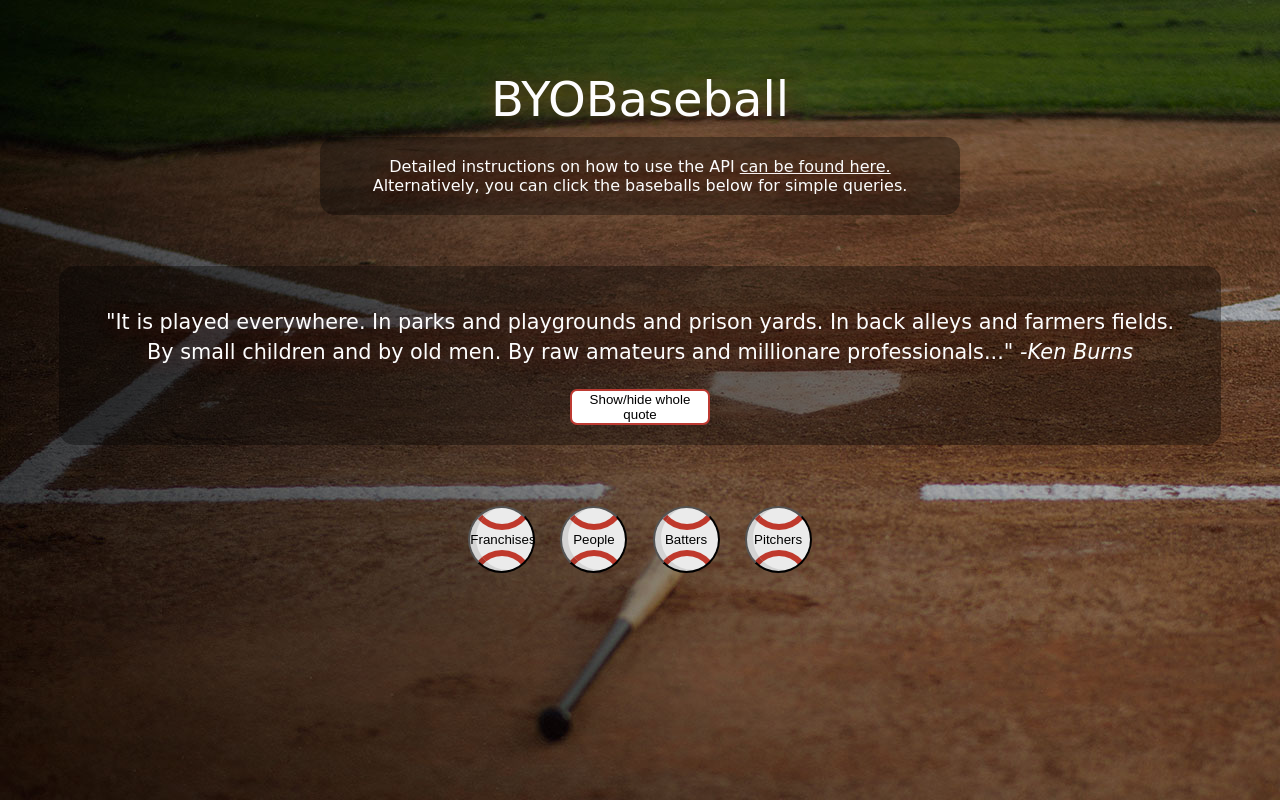
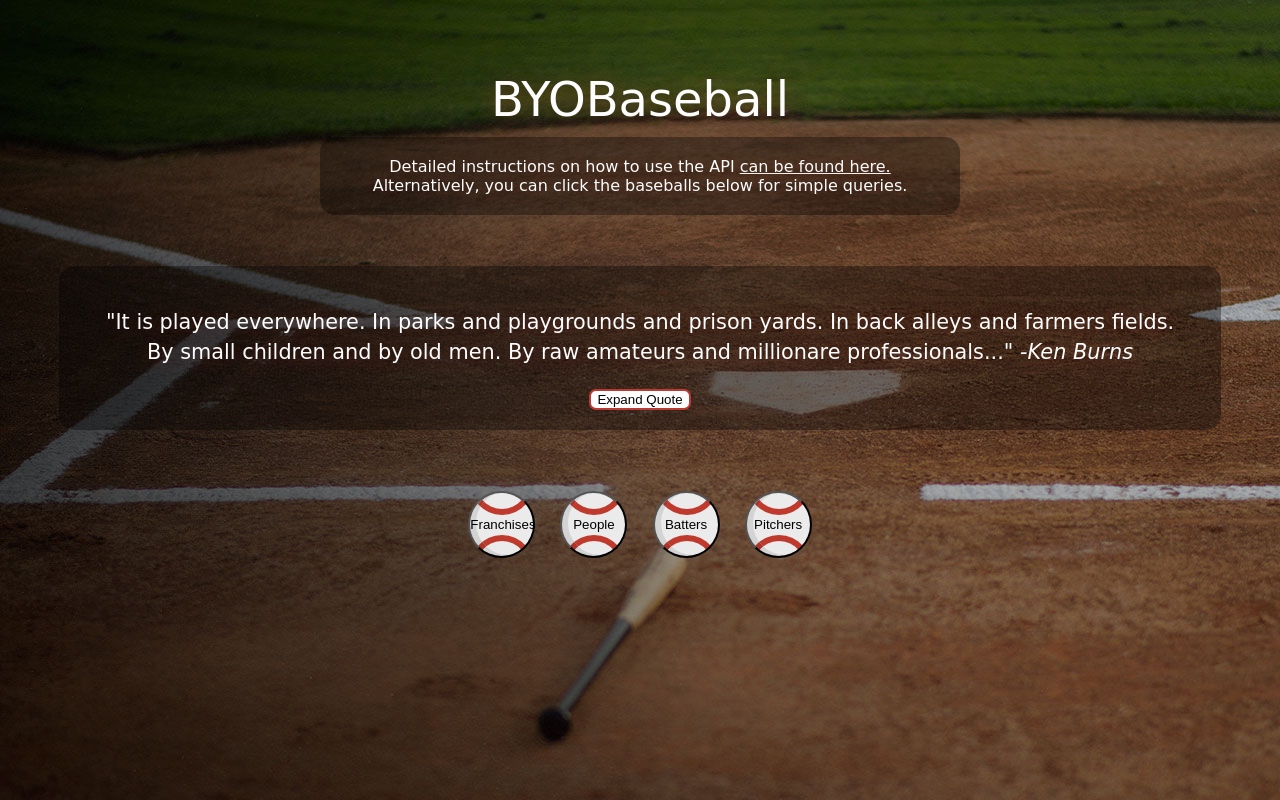
Before and after one commit to JohnBinning/BYOB, a website: page public/index.html in a window 1280 px wide. Drawn offline with nearby package versions, Linux system fonts and the light colour scheme; a web font is replaced by a local one.

Commit message:
fixed background, update show/hide to expand/collapse

```diff
--- a/public/index.css
+++ b/public/index.css
@@ -1,6 +1,7 @@
 body {
   background-color: #32420F;
   background-image: url('assets/baseballField.jpg');
+  background-attachment: fixed;
   display: flex;
   flex-direction: column;
   text-align: center;
--- a/public/index.html
+++ b/public/index.html
@@ -19,7 +19,7 @@
         By raw amateurs and millionare professionals..."
         <em> -Ken Burns</em>
       </article>
-      <button id='quote'>Show/hide whole quote</button>
+      <button id='quote'><span id='show'>Expand</span> Quote</button>
     </section>
     <article id='button-container'>
       <button class='fetch-btn franchises'>Franchises</button>
--- a/public/index.js
+++ b/public/index.js
@@ -18,6 +18,7 @@ const show = () => {
       And it reflects a host of age-old American tensions: between workers and owners, scandal and reform,
       the individual and the collective. It is a haunted game, where each player is measured by the ghosts of those who have gone before.
       Most of all, it is about time and timelessness; speed and grace; failure and loss; imperishable hope; and coming home." <em> -Ken Burns</em>`);
+  $('#show').html('Collapse');
 }
 
 const hide = () => {
@@ -25,6 +26,7 @@ const hide = () => {
       In back alleys and farmers fields. By small children and by old men.
       By raw amateurs and millionare professionals...
       <em> -Ken Burns</em>`);
+  $('#show').html('Expand');
 }
 
 $('#quote').on('click', () => {
```
